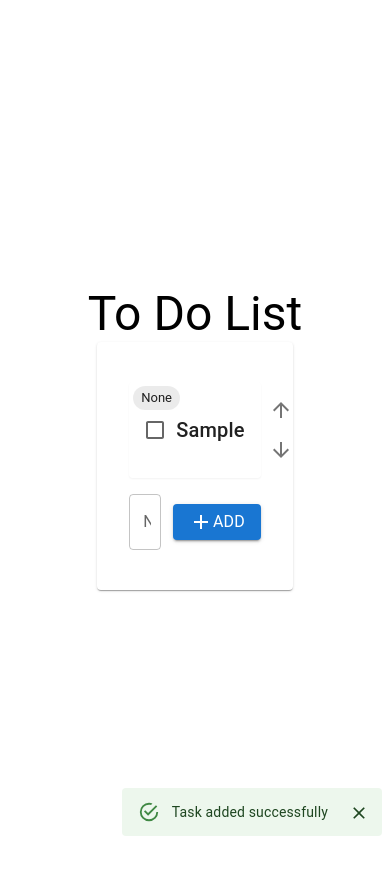
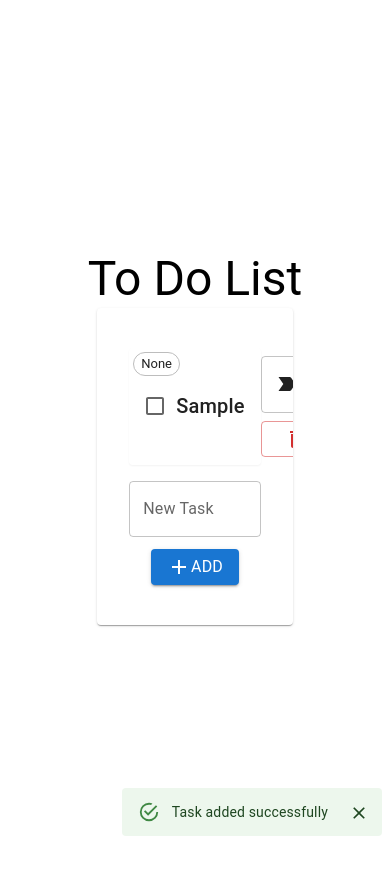
Before and after one commit to OSUMed/todolist-srikanth-userstories, a React (Create React App) app in the folder todolist-userstories/: page / in a window 390 px wide. Both pictures are taken after typing "Sample" into the empty fields and a click on the button "ADD". Built offline with nearby package versions, Linux system fonts and the light colour scheme.

Commit message:
More minor UI adjustments: screen responsiveness, aligning buttons, default values

```diff
--- a/todolist-userstories/src/components/ToDoAddForm.jsx
+++ b/todolist-userstories/src/components/ToDoAddForm.jsx
@@ -12,15 +12,10 @@ import AddIcon from "@mui/icons-material/Add";
 
 const ToDoAddForm = ({ task, setTask, error, setError, handleSubmit }) => {
   return (
-    <Box className="flex flex-col justify-center items-center">
+    <Box className="flex justify-center items-center">
       <form onSubmit={handleSubmit} noValidate>
         <Box>
-          <Box
-            display="flex"
-            flexDirection="row"
-            alignItems="center"
-            className="space-x-3"
-          >
+          <Box className="flex justify-center items-center space-y-3 flex-col sm:flex-row sm:space-x-3 sm:space-y-0">
             <TextField
               error={error}
               id="add-task-textfield"
--- a/todolist-userstories/src/components/ToDoList.jsx
+++ b/todolist-userstories/src/components/ToDoList.jsx
@@ -31,7 +31,7 @@ import ArrowUpwardIcon from "@mui/icons-material/ArrowUpward";
 import ArrowDownwardIcon from "@mui/icons-material/ArrowDownward";
 import LabelImportantIcon from "@mui/icons-material/LabelImportant";
 import PropTypes from "prop-types";
-
+import CheckIcon from "@mui/icons-material/Check";
 import CloseIcon from "@mui/icons-material/Close";
 
 const ToDoList = () => {
@@ -65,17 +65,6 @@ const ToDoList = () => {
     const toDoListJSON = JSON.stringify(toDoList);
     localStorage.setItem("toDoList", toDoListJSON);
   }, [toDoList]);
-
-  const sortTasks = (tasks) => {
-    const urgentTasks = tasks.filter((task) => task.priority === "Urgent");
-    const mediumTasks = tasks.filter((task) => task.priority === "Medium");
-    const lowTasks = tasks.filter((task) => task.priority === "Low");
-    const noneTasks = tasks.filter(
-      (task) => task.priority === "" || task.priority === "None"
-    );
-
-    return [...urgentTasks, ...mediumTasks, ...lowTasks, ...noneTasks];
-  };
 
   // CRUD Logic:
 
@@ -245,7 +234,7 @@ const ToDoList = () => {
       id: new Date().getTime().toString(),
       taskName: task,
       completed: false,
-      priority: "",
+      priority: "None",
     };
     setToDoList((prevToDoList) => {
       return prevToDoList ? [newTaskObject, ...prevToDoList] : [newTaskObject];
@@ -278,7 +267,7 @@ const ToDoList = () => {
               <Box className="group" key={task.id}>
                 <ListItem className="group-hover:bg-gray-200 rounded shadow-sm p-2 mb-2 ">
                   <Chip
-                    label={task.priority === "" ? "None" : task.priority}
+                    label={task.priority}
                     color={
                       task.priority === "Urgent"
                         ? "error"
@@ -330,9 +319,8 @@ const ToDoList = () => {
 
                   <Box className="flex items-center">
                     <Box>
-                      <Box className="flex flex-col items-end hidden sm:block">
-                        <Box className="flex">
-                          <FormControl>
+                      <Box>
+                        <Box className="flex flex-col items-end">
                           <Select
                             labelId="priority-select-label"
                             renderValue={(selected) => {
@@ -344,13 +332,20 @@ const ToDoList = () => {
                             displayEmpty
                             autoWidth
                             value={
-                                task.priority === "" ? (
-                                  "Priority Level"
+                              <>
+                                <Typography className="flex items-center justify-center">
+                                  <LabelImportantIcon />
+                                  {task.priority === "" ? (
+                                    <Typography className="hidden lg:block">
+                                      Priority
+                                    </Typography>
                                   ) : (
-                                  <Typography>
-                                    <LabelImportantIcon /> {task.priority}
+                                    <Typography className="hidden md:block">
+                                      {task.priority}
                                     </Typography>
-                                )
+                                  )}
+                                </Typography>
+                              </>
                             }
                             onChange={(e) =>
                               onPriorityChange(e.target.value, task.id)
@@ -368,19 +363,16 @@ const ToDoList = () => {
                             >
                               Medium
                             </MenuItem>
-                              <MenuItem
-                                value={"Urgent"}
-                                style={{ color: "red" }}
-                              >
+                            <MenuItem value={"Urgent"} style={{ color: "red" }}>
                               Urgent
                             </MenuItem>
                           </Select>
-                          </FormControl>
                         </Box>
                         <Button
                           color="error"
+                          size="medium"
                           variant="outlined"
-                          sx={{ m: 1, width: 120, height: 50 }}
+                          sx={{ mt: 1 }}
                           className="flex flex-row justify-center items-center space-x-2"
                           onClick={() => handleDeleteDialogOpen(task)}
                         >
@@ -452,7 +444,7 @@ const HandleDialogClose = (props) => {
       <DialogTitle>Delete message</DialogTitle>
       <DialogContent>
         <DialogContentText>
-          Are you sure you want to delete this message? This cannot be undone.
+          Are you sure you want to delete this message?
         </DialogContentText>
         <Card variant="outlined" sx={{ margin: 2, padding: 2 }}>
           <Typography variant="body2">{task && task.taskName}</Typography>
```
Lines whose indentation alone changed are shown as unchanged.
